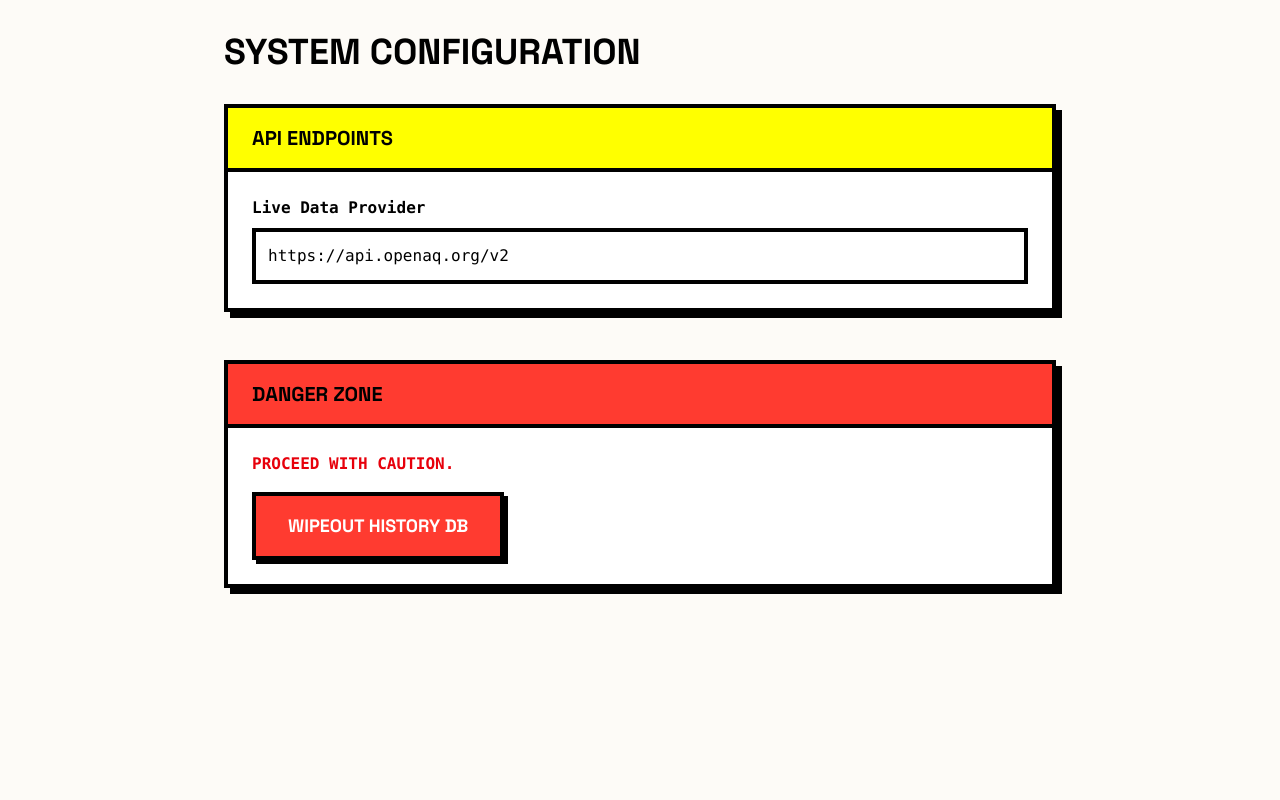
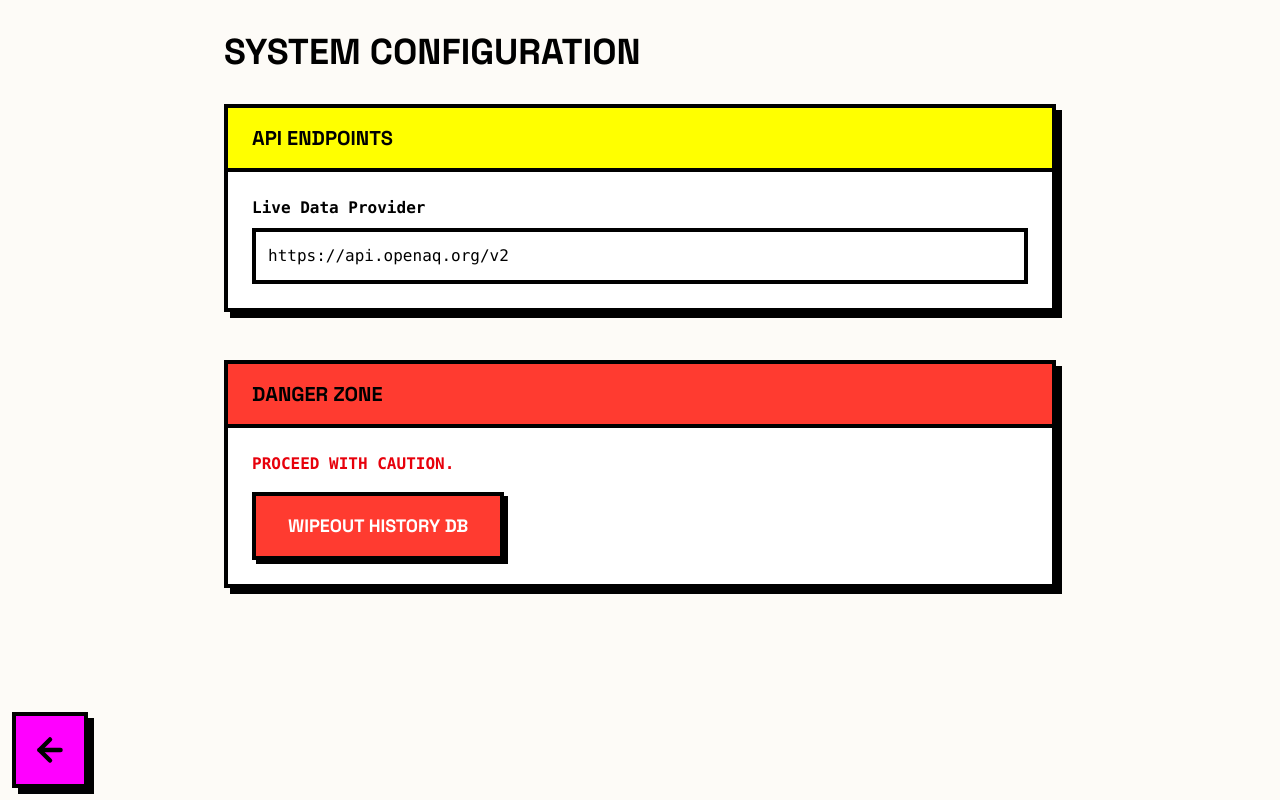
Before and after one commit to bireshwarkundu/ECO.TWIN, a React (Vite) app in the folder frontend/: page /settings in a window 1280 px wide. Built offline with nearby package versions, Linux system fonts and the light colour scheme.

Commit message:
add settings button

```diff
--- a/frontend/src/pages/Settings.jsx
+++ b/frontend/src/pages/Settings.jsx
@@ -1,6 +1,7 @@
 import React from 'react';
 import BrutalistCard from '../components/BrutalistCard';
 import ActionButton from '../components/ActionButton';
+import BackToHomeButton from '../components/BackToHomeButton';
 
 const Settings = () => {
     return (
@@ -31,6 +32,8 @@ const Settings = () => {
                     </ActionButton>
                 </BrutalistCard>
             </div>
+
+            <BackToHomeButton />
         </div>
     );
 };
```
